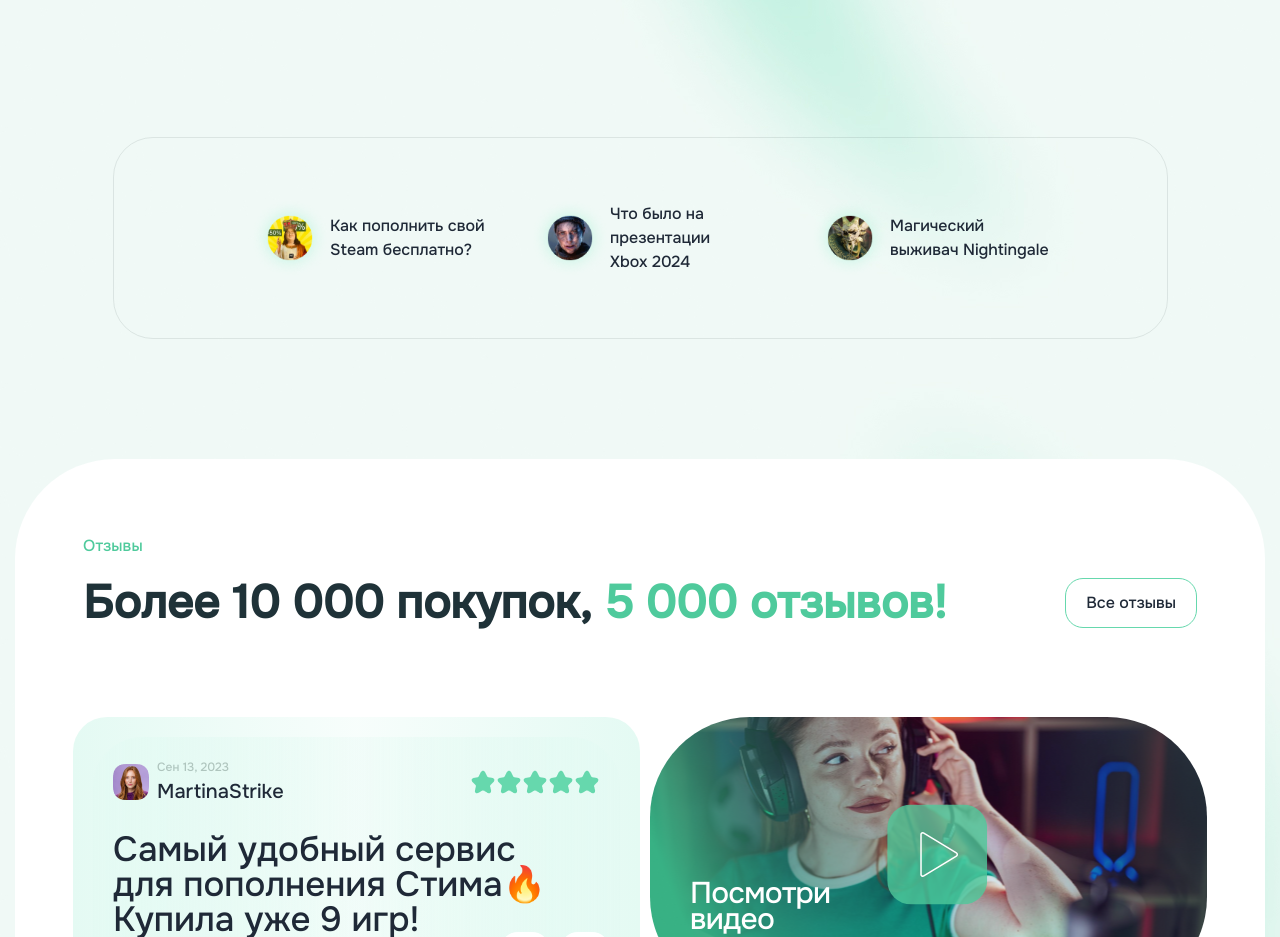
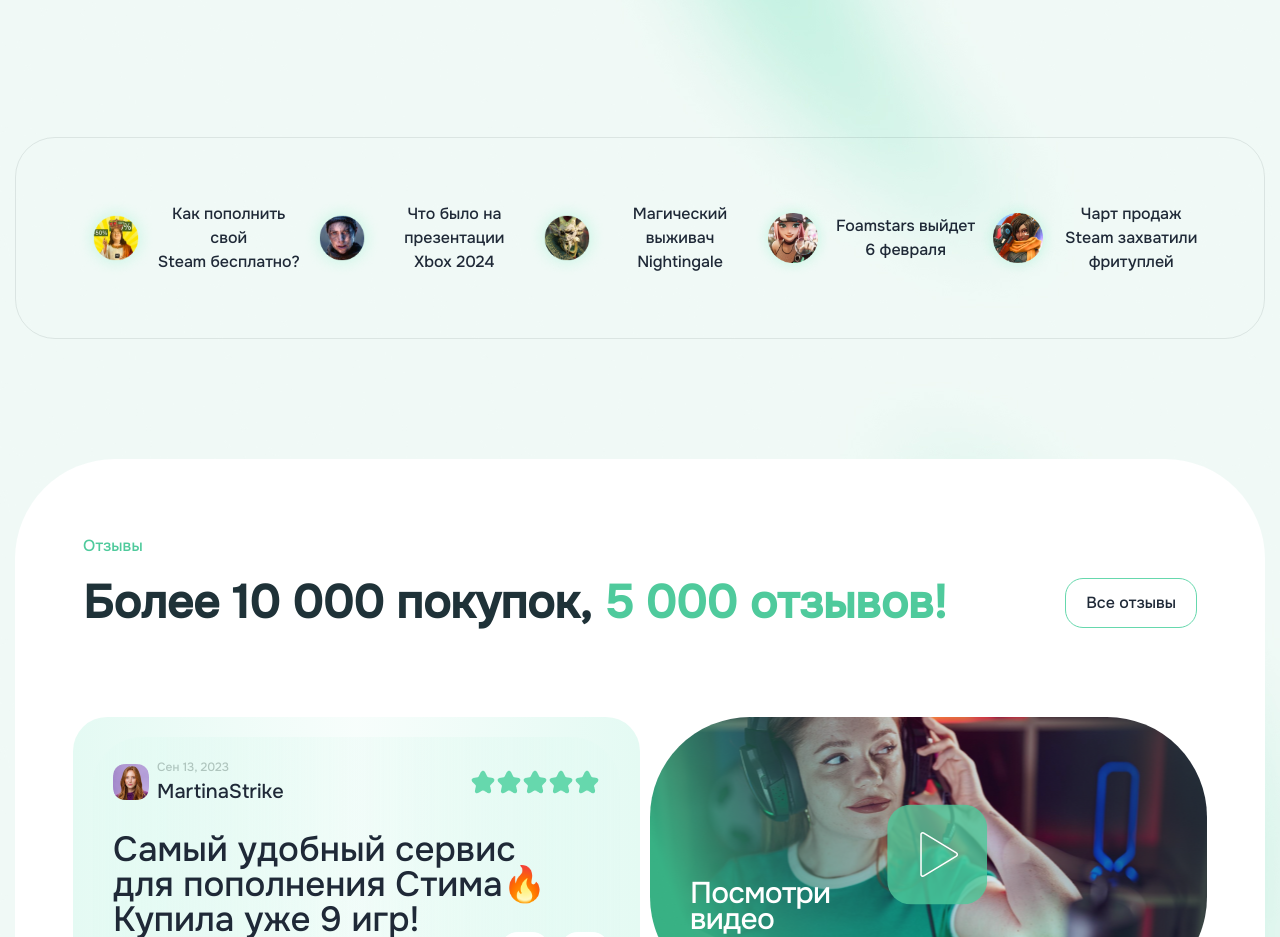
Before and after one commit to Vieronist/igray, a Next.js app: page /return-goods in a window 1280 px wide. Shown: the part 1360-2297 px from the top of the page. Built offline with nearby package versions, Linux system fonts and the light colour scheme; no server answers.

Commit message:
fix: article list

```diff
--- a/pages/return-goods/index.tsx
+++ b/pages/return-goods/index.tsx
@@ -4,12 +4,43 @@ import { Header } from "@/widgtes/header";
 import { ReturnGoodsPanel } from "@/widgtes/return-goods";
 import { Reviews } from "@/widgtes/reviews";
 
+interface IArticle {
+  content: string;
+  avatar: string;
+}
+
 export default function ReturnGoods() {
+  const articles: IArticle[] = [
+    {
+      content: "Как пополнить свой Steam бесплатно?",
+      avatar: "gabe.png",
+    },
+    {
+      content: "Что было на презентации Xbox 2024",
+      avatar: "someone.png",
+    },
+    {
+      avatar: "dracon.png",
+      content: "Магический выживач Nightingale",
+    },
+    {
+      avatar: "baba-v-shlyape.png",
+      content: "Foamstars выйдет 6 февраля"
+    },
+    {
+      avatar: "overwatch-baba.png",
+      content: "Чарт продаж Steam захватили фритуплей"
+    }
+  ];
+
   return (
     <>
       <Header />
       <ReturnGoodsPanel />
-      <ArticlesList className="hidden xl:flex justify-center mb-[120px] mx-auto" />
+      <ArticlesList
+        articles={articles}
+        className="flex mb-[120px] overflow-x-auto"
+      />
       <Reviews />
       <Footer />
     </>
--- a/src/features/articles/ui/article-item.tsx
+++ b/src/features/articles/ui/article-item.tsx
@@ -8,7 +8,7 @@ interface IProps {
 
 export const ArticleItem: FC<IProps> = ({ content, avatar }) => {
   return (
-    <li className="flex items-center w-[280px] text-balance text-[16px] ">
+    <li className=" flex flex-col md:flex-row justify-center items-center  text-balance text-[16px] ">
       <Image
         className=""
         src={`/${avatar}`}
@@ -16,7 +16,7 @@ export const ArticleItem: FC<IProps> = ({ content, avatar }) => {
         width={80}
         alt="icon"
       />
-      <p className="w-[180px] text-gray-800">{content}</p>
+      <p className="w-[180px] text-gray-800 text-center">{content}</p>
     </li>
   );
 };
--- a/src/features/contacts/ui/contacts.tsx
+++ b/src/features/contacts/ui/contacts.tsx
@@ -17,7 +17,7 @@ export const Contacts: FC<IProps> = ({
   svgs,
 }) => {
   return (
-    <article className="bg-white rounded-[50px] p-[30px] h-[320px]">
+    <article className="bg-white rounded-[50px] p-[30px] w-full md:w-[320px] h-[320px]">
       <h6 className="text-[#4FCA9C] mb-[24px]">{title}</h6>
       <p className="text-[32px] leading-[35px]">{phone}</p>
       <p className="text-[#ADADB8] mb-[21px] text-[12px]">{schedule}</p>
--- a/src/shared/ui/container.tsx
+++ b/src/shared/ui/container.tsx
@@ -1,6 +1,6 @@
 export const Container = ({ children }: { children: React.ReactNode }) => {
   return (
-    <div className="max-w-[1460px] mx-auto my-[20px] px-[15px] ">
+    <div className="max-w-[1400px] mx-auto my-[20px] px-[15px] ">
       {children}
     </div>
   )
--- a/src/widgtes/articles/ui/articles-list.tsx
+++ b/src/widgtes/articles/ui/articles-list.tsx
@@ -8,28 +8,14 @@ interface IArticle {
 
 interface IProps {
   className: string;
+  articles: IArticle[];
 }
 
-export const ArticlesList: FC<IProps> = ({ className }) => {
-  const articles: IArticle[] = [
-    {
-      content: "Как пополнить свой Steam бесплатно?",
-      avatar: "gabe.png",
-    },
-    {
-      content: "Что было на презентации Xbox 2024",
-      avatar: "someone.png",
-    },
-    {
-      avatar: "dracon.png",
-      content: "Магический выживач Nightingale",
-    },
-  ];
+export const ArticlesList: FC<IProps> = ({ className, articles }) => {
+
 
   return (
-    <ul
-      className={`pl-[60px] py-[60px] max-w-[1055px] rounded-[40px] border-[#1F3238] border border-opacity-10 ${className}  `}
-    >
+    <ul className={`flex p-[60px] max-w-[1355px] rounded-[40px] border-[#1F3238] sm:border border-opacity-10 overflow-x-auto whitespace-nowrap ${className}`}>
       {articles.map((article, idx) => (
         <ArticleItem
           content={article.content}
--- a/src/widgtes/return-goods/ui/return-goods-panel.tsx
+++ b/src/widgtes/return-goods/ui/return-goods-panel.tsx
@@ -1,9 +1,11 @@
 import { Contacts } from "@/features/contacts";
 import { MarketplacesList } from "@/features/marketplaces";
 
+
+
 export const ReturnGoodsPanel = () => {
   return (
-    <section className="mb-[120px]">
+    <section className="mb-[50px] xl:mb-[120px]">
       <h3 className="font-extrabold text-[36px] sm:text-[46px] mb-[27px]">Наши контакты</h3>
       <div className="flex gap-2 flex-wrap">
         <div className="flex gap-2 flex-wrap flex-col md:flex-row mx-auto xl:w-[51%]">
```
Also changed, not shown: public/baba-v-shlyape.png (added), public/overwatch-baba.png (added).
